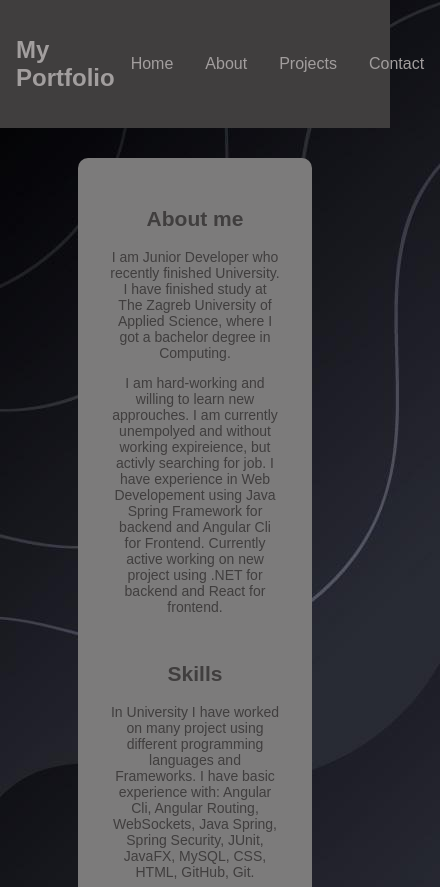
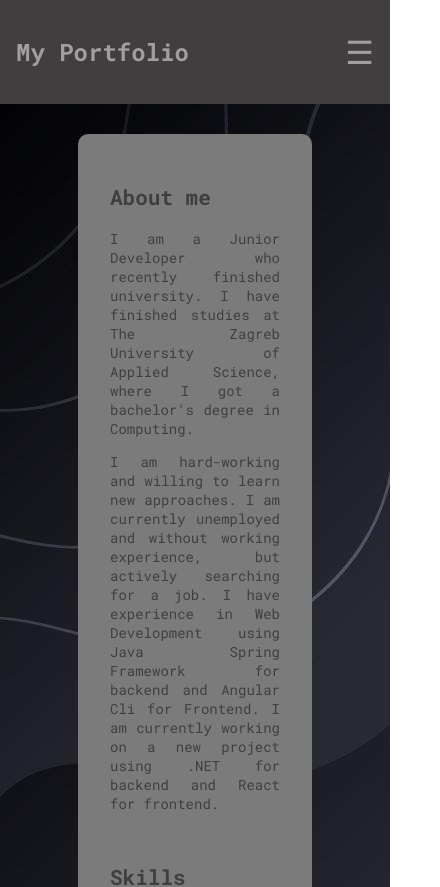
Before and after one commit to DenisLjubojevic/Portfolio, a React (Create React App) app: page /about in a window 390 px wide. Shown: the top 887 px of the page, 440 px wide, since content can reach past the window. Built offline with nearby package versions, Linux system fonts and the light colour scheme.

Commit message:
Added responsive layout with css and changed font

```diff
--- a/public/index.html
+++ b/public/index.html
@@ -10,34 +10,17 @@
       content="Web site created using create-react-app"
     />
     <link rel="apple-touch-icon" href="%PUBLIC_URL%/logo192.png" />
-    <!--
-      manifest.json provides metadata used when your web app is installed on a
-      user's mobile device or desktop. See https://developers.google.com/web/fundamentals/web-app-manifest/
-    -->
+
     <link rel="manifest" href="%PUBLIC_URL%/manifest.json" />
-    <!--
-      Notice the use of %PUBLIC_URL% in the tags above.
-      It will be replaced with the URL of the `public` folder during the build.
-      Only files inside the `public` folder can be referenced from the HTML.
 
-      Unlike "/favicon.ico" or "favicon.ico", "%PUBLIC_URL%/favicon.ico" will
-      work correctly both with client-side routing and a non-root public URL.
-      Learn how to configure a non-root public URL by running `npm run build`.
-    -->
-    <title>React App</title>
+    <link rel="preconnect" href="https://fonts.googleapis.com">
+    <link rel="preconnect" href="https://fonts.gstatic.com" crossorigin>
+    <link href="https://fonts.googleapis.com/css2?family=Bebas+Neue&family=Dosis:wght@300&family=Roboto+Mono:ital,wght@0,100..700;1,100..700&display=swap" rel="stylesheet">
+
+    <title>Portfolio</title>
   </head>
   <body>
     <noscript>You need to enable JavaScript to run this app.</noscript>
     <div id="root"></div>
-    <!--
-      This HTML file is a template.
-      If you open it directly in the browser, you will see an empty page.
-
-      You can add webfonts, meta tags, or analytics to this file.
-      The build step will place the bundled scripts into the <body> tag.
-
-      To begin the development, run `npm start` or `yarn start`.
-      To create a production bundle, use `npm run build` or `yarn build`.
-    -->
   </body>
 </html>
--- a/src/components/Navbar.css
+++ b/src/components/Navbar.css
@@ -1,4 +1,4 @@
-.navbar-items {
+.navbar{
     display: flex;
     justify-content: space-between;
     align-items: center;
@@ -7,13 +7,60 @@
     background: #403e3e;
 }
 
+.nav-links{
+    display: flex;
+    list-style: none;
+    margin: 0;
+    padding: 0;
+}
+
 .nav-link{
-    text-size-adjust: "2rem";
-    margin: 1rem;
+    width: 100%;
+    text-decoration: none;
     color: #a29e9e;
-    text-decoration: none;
+    transition: color 0.3s;
+    margin: 0 1rem;
 }
 
 a:hover{
-    color: #000000;
+    color: #ffffff;
+    background-color: #403e3e;
 }
+
+.hamburger{
+    display: none;
+    font-size: 2rem;
+    cursor: pointer;
+}
+
+@media (max-width: 768px) {
+    .hamburger {
+        display: block;
+    }
+
+    .nav-links {
+        flex-direction: column;
+        font-size: 25px;
+        position: absolute;
+        text-align: center;
+        top: 10%;
+        right: 0;
+        background: #a29e9e;
+        width: 100%;
+        height: 0;
+        overflow: hidden;
+        transition: height 0.3s ease-in-out;
+    }
+
+    .nav-links.open {
+        height: auto;
+        z-index: 20;
+    }
+
+    .nav-link {
+        display: block;
+        margin: 0;
+        color: #403e3e;
+        text-align: center;
+    }
+}
--- a/src/components/navbar.js
+++ b/src/components/navbar.js
@@ -1,17 +1,26 @@
-import React from "react";
+import React, { useState } from "react";
 import './Navbar.css';
 import { Link } from "react-router-dom";
 
 function Navbar(){
+    const [isOpen, setIsOpen] = useState(false);
+
+    const toggleMenu = () => {
+        setIsOpen(!isOpen);
+    }
+
     return(
-        <nav className="navbar-items">
+        <nav className="navbar">
             <h1>My Portfolio</h1>
-            <div>
-                <Link to='/' className="nav-link">Home</Link>
-                <Link to='/about' className="nav-link">About</Link>
-                <Link to='/projects' className="nav-link">Projects</Link>
-                <Link to='/contact' className="nav-link">Contact</Link>
+            <div className="hamburger" onClick={toggleMenu}>
+                &#9776;
             </div>
+            <ul className={`nav-links ${isOpen ? "open" : ""}`}>
+                <li><Link to="/" className="nav-link">Home</Link></li>
+                <li><Link to="/about" className="nav-link">About</Link></li>
+                <li><Link to="/projects" className="nav-link">Projects</Link></li>
+                <li><Link to="/contact" className="nav-link">Contact</Link></li>
+            </ul>
         </nav>
     );
 }
--- a/src/index.css
+++ b/src/index.css
@@ -1,5 +1,5 @@
 body {
-  font-family: 'Arial', sans-serif;
+  font-family: 'Roboto Mono', monospace;
   margin: 0;
   padding: 0;
   background-image: url(./background.jpg);
--- a/src/index.js
+++ b/src/index.js
@@ -11,7 +11,4 @@ root.render(
   </React.StrictMode>
 );
 
-// If you want to start measuring performance in your app, pass a function
-// to log results (for example: reportWebVitals(console.log))
-// or send to an analytics endpoint. Learn more: https://bit.ly/CRA-vitals
 reportWebVitals();
--- a/src/pages/about.css
+++ b/src/pages/about.css
@@ -1,5 +1,6 @@
 .about-container{
     font-size: 20px;
+    text-align: justify;
 }
 
 @media screen and (max-width: 768px) {
--- a/src/pages/about.js
+++ b/src/pages/about.js
@@ -3,20 +3,20 @@ import "./about.css";
 
 function About() {
     return (
-        <section id="about" style={{padding: "2rem", textAlign: "center"}} className="about-container">
+        <section id="about" style={{padding: "2rem"}} className="about-container">
             <h2>About me</h2>
-            <p>I am Junior Developer who recently finished University.
-                I have finished study at The Zagreb University of Applied Science, where I got a bachelor degree in Computing.</p>
+            <p>I am a Junior Developer who recently finished university.
+                I have finished studies at The Zagreb University of Applied Science, where I got a bachelor's degree in Computing.</p>
 
-            <p>I am hard-working and willing to learn new approuches.
-                I am currently unempolyed and without working expireience, but activly searching for job. I have experience in Web Developement
-                using Java Spring Framework for backend and Angular Cli for Frontend. Currently active working on new project using .NET for backend
+            <p>I am hard-working and willing to learn new approaches.
+                I am currently unemployed and without working experience, but actively searching for a job. I have experience in Web Development
+                using Java Spring Framework for backend and Angular Cli for Frontend. I am currently working on a new project using .NET for backend
                 and React for frontend.</p>
 
             <br></br>
 
             <h2>Skills</h2>
-            <p>In University I have worked on many project using different programming languages and Frameworks. I have basic experience with:
+            <p>At university, I have worked on many projects using different programming languages and frameworks. I have basic experience with:
                 Angular Cli, Angular Routing, WebSockets, Java Spring, Spring Security, JUnit, JavaFX, MySQL, CSS, HTML, GitHub, Git.</p>
         </section>
     );
--- a/src/pages/contact.css
+++ b/src/pages/contact.css
@@ -1,6 +1,8 @@
 .contact-container{
     font-size: 20px;
     max-height: 450px;
+    text-align: center;
+    padding: 20px;
     overflow: auto;
 }
 
@@ -49,7 +51,7 @@
 
 .contact-information{
     text-align: left;
-    width: 40%;
+    width: 50%;
     margin: auto;
     display: flex;
     flex-direction: column;
@@ -86,6 +88,6 @@
 
 @media screen and (max-width: 480px) {
     .contact-container{
-        font-size: 13px;
+        font-size: 14px;
     }
 }
--- a/src/pages/contact.js
+++ b/src/pages/contact.js
@@ -57,8 +57,8 @@ function Contact() {
 
 
     return (
-        <section id="contact" style={{padding: "2rem", textAlign: "center"}} className="contact-container">
-            <h2>Contact Me</h2>
+        <section id="contact" className="contact-container">
+            <h1>Contact Me</h1>
             <p>Feel free to reach out through the form below or directly via email.</p>
             <div className="contact-form">
                 <form onSubmit={handleSubmit} className="contact-form">
@@ -93,7 +93,7 @@ function Contact() {
             <div className="contact-information">
                 <p>Email: denisljubojevic@gmail.com</p>
                 <p>Phone Number: (+385) 99 648 2573</p>
-                <p>Location: Križevci/Zagreb</p>
+                <p>Location: Križevci / Zagreb, Croatia</p>
                 <p>GitHub: <Link to='https://github.com/DenisLjubojevic' className="contact-link">link</Link></p>
                 <p>LinkedIn: <Link to='https://www.linkedin.com/in/denis-ljubojevi%C4%87-b016a5302/' className="contact-link">link</Link></p>
                 <div className="cv-button">
--- a/src/pages/home.js
+++ b/src/pages/home.js
@@ -6,7 +6,7 @@ function Home() {
     return (
         <section id="home" style={{padding: "2rem", textAlign: "center"}} className="home-container">
             <img src={profilePicture} alt="Profile picture" className="image-container"></img>
-            <h2>Welcome to My Portfolio</h2>
+            <h1>Welcome to My Portfolio</h1>
             <p>I am a Junior Developer passionate about programming and fixing problems.</p>
         </section>
     );
--- a/src/pages/projectDetails.css
+++ b/src/pages/projectDetails.css
@@ -1,7 +1,12 @@
 .details-container{
     font-size: 20px;
     max-height: 450px;
+    text-align: center;
     overflow: auto;
+}
+
+.details-container p,h2{
+    text-align: justify;
 }
 
 .details-image{
@@ -10,11 +15,21 @@
     margin: auto;
 }
 
+.video-container{
+    position: relative;
+    width: 100%;
+    padding-top: 56.25%;
+    overflow: hidden;
+    margin: 1rem 0;
+}
+
 .video-container iframe {
+    position: absolute;
+    top: 0;
+    left: 0;
     width: 100%;
-    max-width: 800px;
-    height: 450px;
-    margin: 20px 0;
+    height: 100%;
+    border: none;
   }
 
 .github-link{
--- a/src/pages/projectDetails.js
+++ b/src/pages/projectDetails.js
@@ -41,21 +41,18 @@ function ProjectDetails() {
     }
 
     return (
-        <div id="projectDetails" style={{padding: "2rem", textAlign: "center"}} className='details-container'>
+        <div id="projectDetails" style={{padding: "2rem"}} className='details-container'>
             <img src={project.image} alt={project.title} className='details-image' />
             <h1>{project.title}</h1>
 
-            <p>{project.description}</p>
+            <h3>{project.description}</h3>
 
             <p>{project.content}</p>
 
             <h2>Demo Video</h2>
             <div className="video-container">
                 <iframe
-                    width="560"
-                    height="315"
                     src={project.ytLink}
-                    frameBorder="0"
                     allow="accelerometer; autoplay; encrypted-media; gyroscope; picture-in-picture"
                     allowFullScreen
                     title="Video Demo"
```
